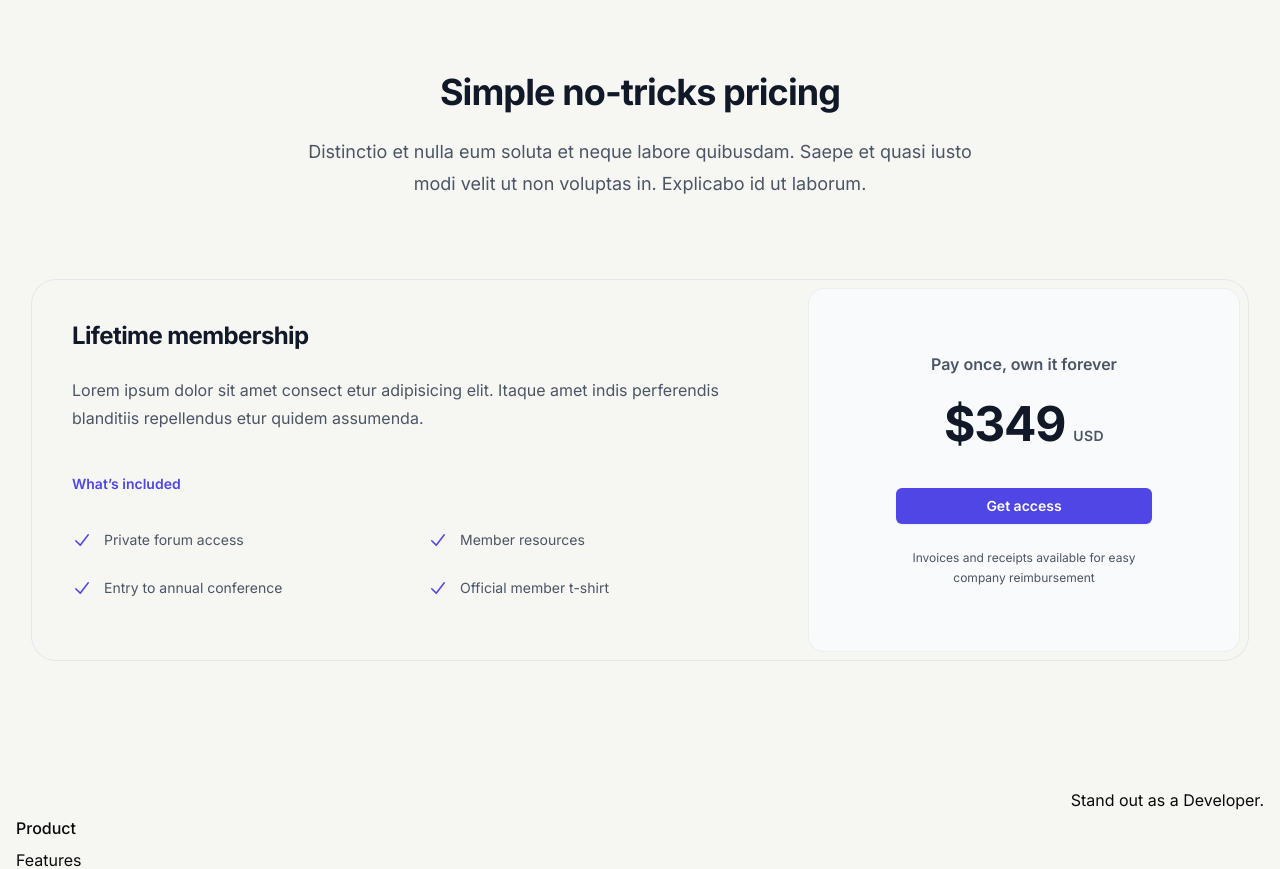
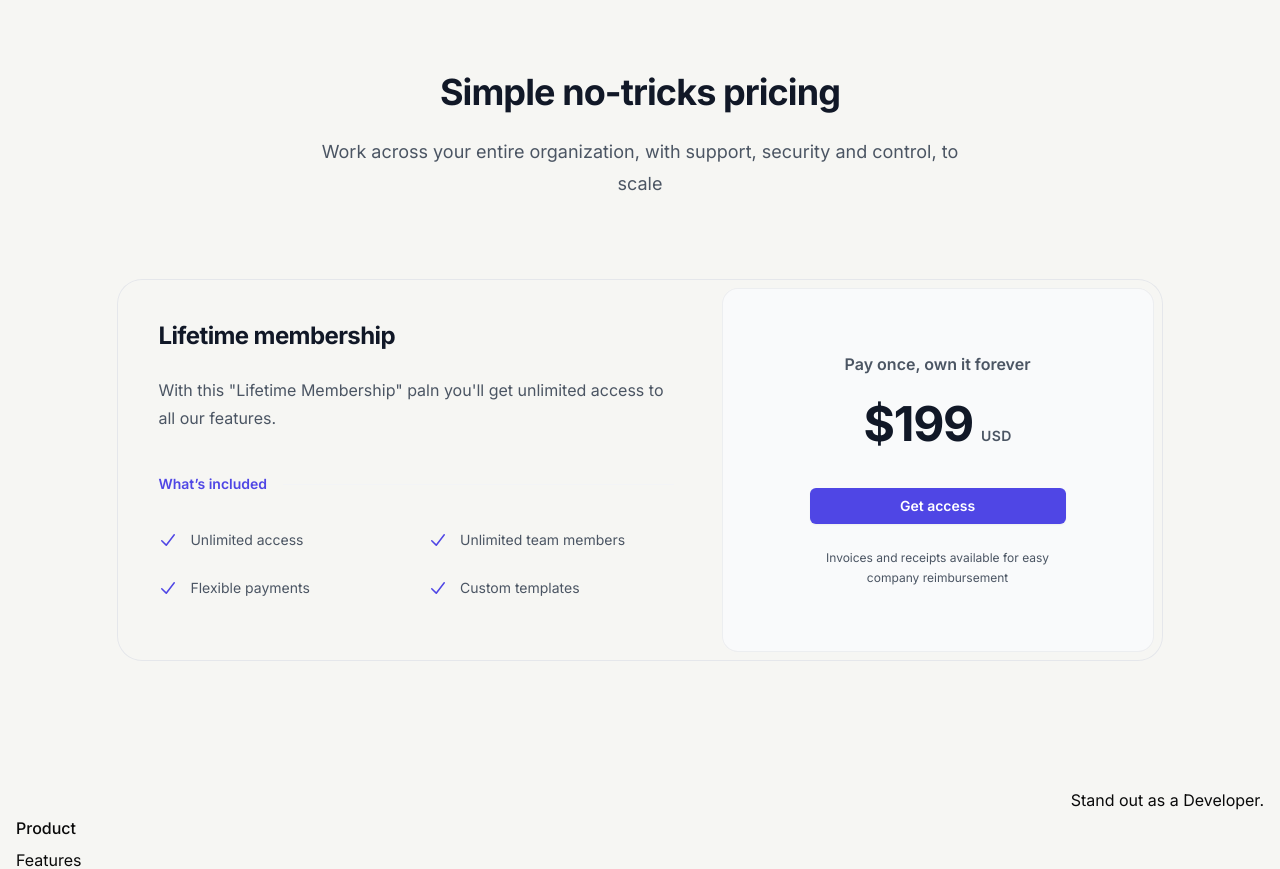
Before and after one commit to yashdev9274/DocumentAndDraw, a Next.js app: page / in a window 1280 px wide. Shown: the part 1540-2409 px from the top of the page. Built offline with nearby package versions, Linux system fonts and the light colour scheme; no server answers.

Commit message:
Update: pricing component

```diff
--- a/app/_components/pricingSection.tsx
+++ b/app/_components/pricingSection.tsx
@@ -3,10 +3,10 @@ import { CheckIcon } from '@heroicons/react/20/solid';
 
 
 const includedFeatures = [
-    'Private forum access',
-    'Member resources',
-    'Entry to annual conference',
-    'Official member t-shirt',
+    'Unlimited access',
+    'Unlimited team members',
+    'Flexible payments',
+    'Custom templates',
 ]
 
 type Props = {}
@@ -23,16 +23,14 @@ const PricingSection = (props: Props) => {
                     <div className="mx-auto max-w-2xl sm:text-center">
                         <h2 className="text-3xl font-bold tracking-tight text-gray-900 sm:text-4xl">Simple no-tricks pricing</h2>
                         <p className="mt-6 text-lg leading-8 text-gray-600">
-                            Distinctio et nulla eum soluta et neque labore quibusdam. Saepe et quasi iusto modi velit ut non voluptas
-                            in. Explicabo id ut laborum.
+                            Work across your entire organization, with support, security and control, to scale
                         </p>
                     </div>
                     <div className="mx-auto mt-16 max-w-2xl rounded-3xl ring-1 ring-gray-200 sm:mt-20 lg:mx-0 lg:flex lg:max-w-none">
                         <div className="p-8 sm:p-10 lg:flex-auto">
                             <h3 className="text-2xl font-bold tracking-tight text-gray-900">Lifetime membership</h3>
                             <p className="mt-6 text-base leading-7 text-gray-600">
-                                Lorem ipsum dolor sit amet consect etur adipisicing elit. Itaque amet indis perferendis blanditiis
-                                repellendus etur quidem assumenda.
+                                With this "Lifetime Membership" paln you'll get unlimited access to all our features.
                             </p>
                             <div className="mt-10 flex items-center gap-x-4">
                                 <h4 className="flex-none text-sm font-semibold leading-6 text-indigo-600">What’s included</h4>
@@ -55,7 +53,7 @@ const PricingSection = (props: Props) => {
                                 <div className="mx-auto max-w-xs px-8">
                                     <p className="text-base font-semibold text-gray-600">Pay once, own it forever</p>
                                     <p className="mt-6 flex items-baseline justify-center gap-x-2">
-                                        <span className="text-5xl font-bold tracking-tight text-gray-900">$349</span>
+                                        <span className="text-5xl font-bold tracking-tight text-gray-900">$199</span>
                                         <span className="text-sm font-semibold leading-6 tracking-wide text-gray-600">USD</span>
                                     </p>
                                     <a
```
